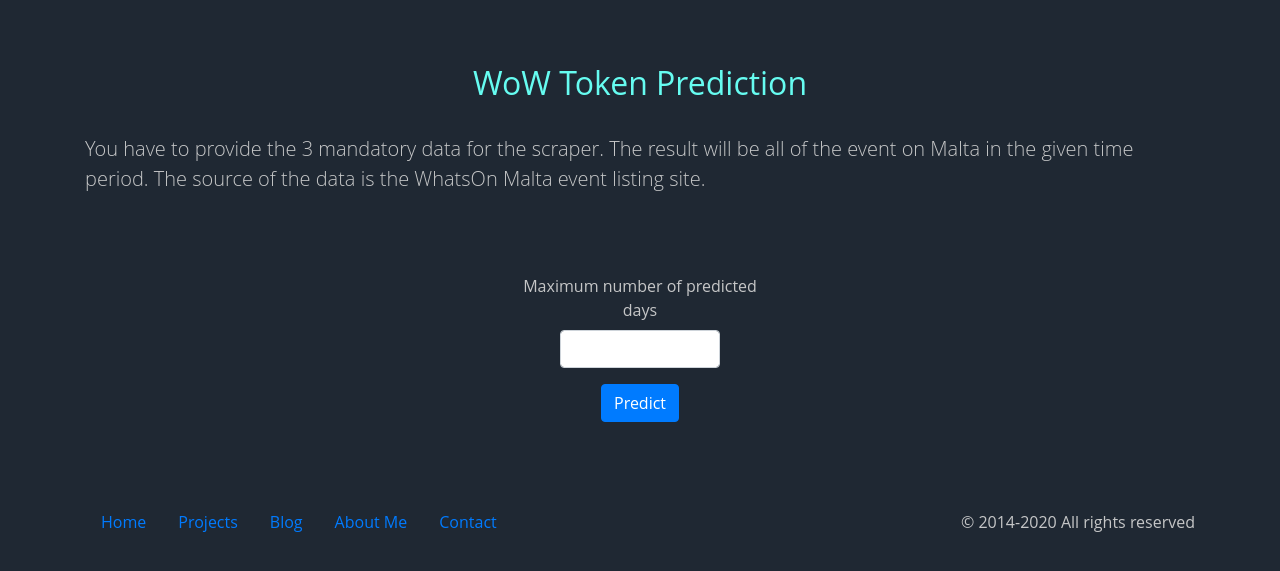
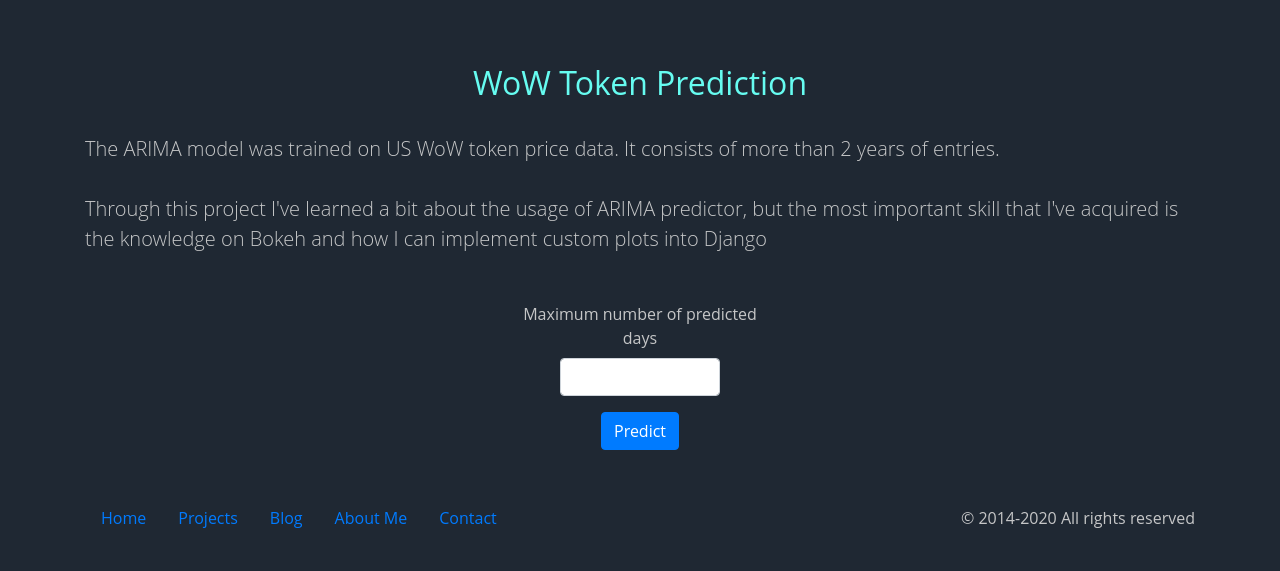
Before and after one commit to VTuri/portfolio_website, a Django app: template app/demo_connector/templates/token_predict.html in a window 1280 px wide. Shown: the part 56-627 px from the top of the page. Run offline with Django 3.2, Linux system fonts and the light colour scheme; the template is opened without the code that fills it: values that come from a table or form of the project are taken from there, others are empty; parts of the project's set-up code (start-up, migrations or seed data) failed here and were passed over; some libraries are stand-ins or nearby versions.

Commit message:
wow token predictor working
Signed-off-by: Vajk Turi <turi.vajk@gmail.com>

```diff
--- a/app/demo_connector/templates/token_predict.html
+++ b/app/demo_connector/templates/token_predict.html
@@ -6,11 +6,27 @@
 
 <head>
     <meta charset="utf-8">
-    <{% block title %}Whatson_Result{% endblock %}>
+    <{% block title %}Token Predict{% endblock %}>
     <meta content="width=device-width, initial-scale=1" name="viewport">
     <link href="https://cdnjs.cloudflare.com/ajax/libs/font-awesome/4.7.0/css/font-awesome.min.css" rel="stylesheet"
           type="text/css">
     <link href="https://static.pingendo.com/bootstrap/bootstrap-4.3.1.css" rel="stylesheet">
+
+    <script src="https://cdn.pydata.org/bokeh/release/bokeh-1.4.0.min.js"></script>
+    <script src="https://code.jquery.com/jquery-3.3.1.min.js"></script>
+    <script>
+    $(document).ready(function() {
+      Bokeh.embed.embed_item({{plot|safe}});
+    });
+
+
+
+
+
+
+
+
+    </script>
 
 </head>
 
@@ -26,9 +42,11 @@
         </div>
         <div class="row">
             <div class="col-md-12">
-                <p class="lead" style="color:#c5c6c7;font-family:'Open Sans'"> You have to provide the 3 mandatory data
-                    for the scraper. The result will be all of the event on Malta in the given time period. The source
-                    of the data is the WhatsOn Malta event listing site.
+                <p class="lead" style="color:#c5c6c7;font-family:'Open Sans'"> The ARIMA model was trained on US WoW
+                    token price data. It consists of more than 2 years of entries.
+                    <br><br>
+                    Through this project I've learned a bit about the usage of ARIMA predictor, but the most important
+                    skill that I've acquired is the knowledge on Bokeh and how I can implement custom plots into Django
                 </p>
             </div>
         </div>
@@ -36,7 +54,7 @@
 </div>
 
 
-<div class="py-5">
+<div class="py-3">
     <div class="container">
         <form action="token_predict" class="form-horizontal text-center" method="post" role="form"
               style="color:#c5c6c7;font-family:'Open Sans'">
@@ -76,9 +94,8 @@
     </div>
 </div>
 
-
 {% if data %}
-<div class="py-1 text-center">
+<div class="py-3 text-center">
     <div class="container">
         <div class="row">
             <div class="col-md-12">
@@ -89,14 +106,38 @@
 </div>
 
 <div class="py-1 text-center">
+    <div class="container">
+        <div class="row">
+            <div class="col-md-12">
+                <div id="plot"></div>
+            </div>
+        </div>
+    </div>
+</div>
+
+
+<div class="py-3 text-center">
+    <div class="container">
+        <div class="row">
+            <div class="col-md-12">
+                <p class="lead" style="color:#c5c6c7;font-family:'Open Sans'"> For the first few days the model returns
+                    realistic values, after that the results won't reflect the real word data
+                </p>
+            </div>
+        </div>
+    </div>
+</div>
+
+
+<div class="py-5 text-center">
     <div class="container" style="color:#c5c6c7;font-family:'Open Sans'">
         <div class="row">
             <div class="table-responsive">
                 <table class="table">
                     <thead>
                     <tr style="background-color:#0b0c10;color:#66fcf1;font-family:'Open Sans'">
-                        <th>Date</th>
-                        <th>Event</th>
+                        <th>Day</th>
+                        <th>Price of the token</th>
 
                     </tr>
                     </thead>
@@ -105,7 +146,7 @@
                         {% for i in data %}
 
                         <td>{{ i.day }}</td>
-                        <td>{{ i.prediction }}</td>
+                        <td>{{ i.prediction|stringformat:".2f" }}</td>
 
 
                     </tr>
@@ -116,6 +157,8 @@
         </div>
     </div>
 </div>
+
+
 {% endif %}
 
 
--- a/app/requirements.txt
+++ b/app/requirements.txt
@@ -15,6 +15,7 @@
 requests==2.22.0
 six==1.13.0
 sqlparse==0.3.0
+bokeh==1.4.0
 Unidecode==1.1.1
 urllib3==1.25.7
 wagtail==2.7
```
Also changed, not shown: app/demo_connector/view_token_predict.py (+25 -2 lines).
